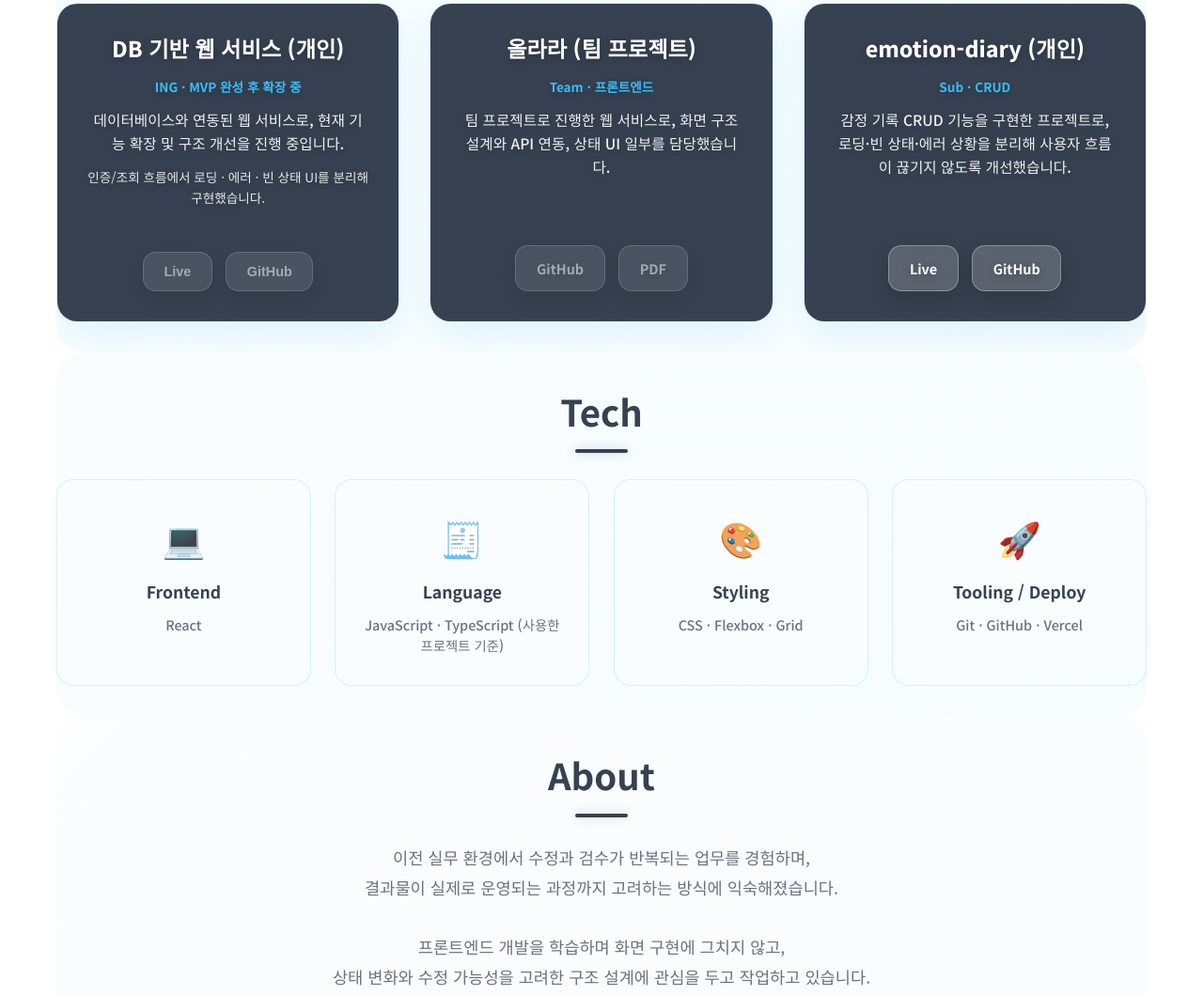
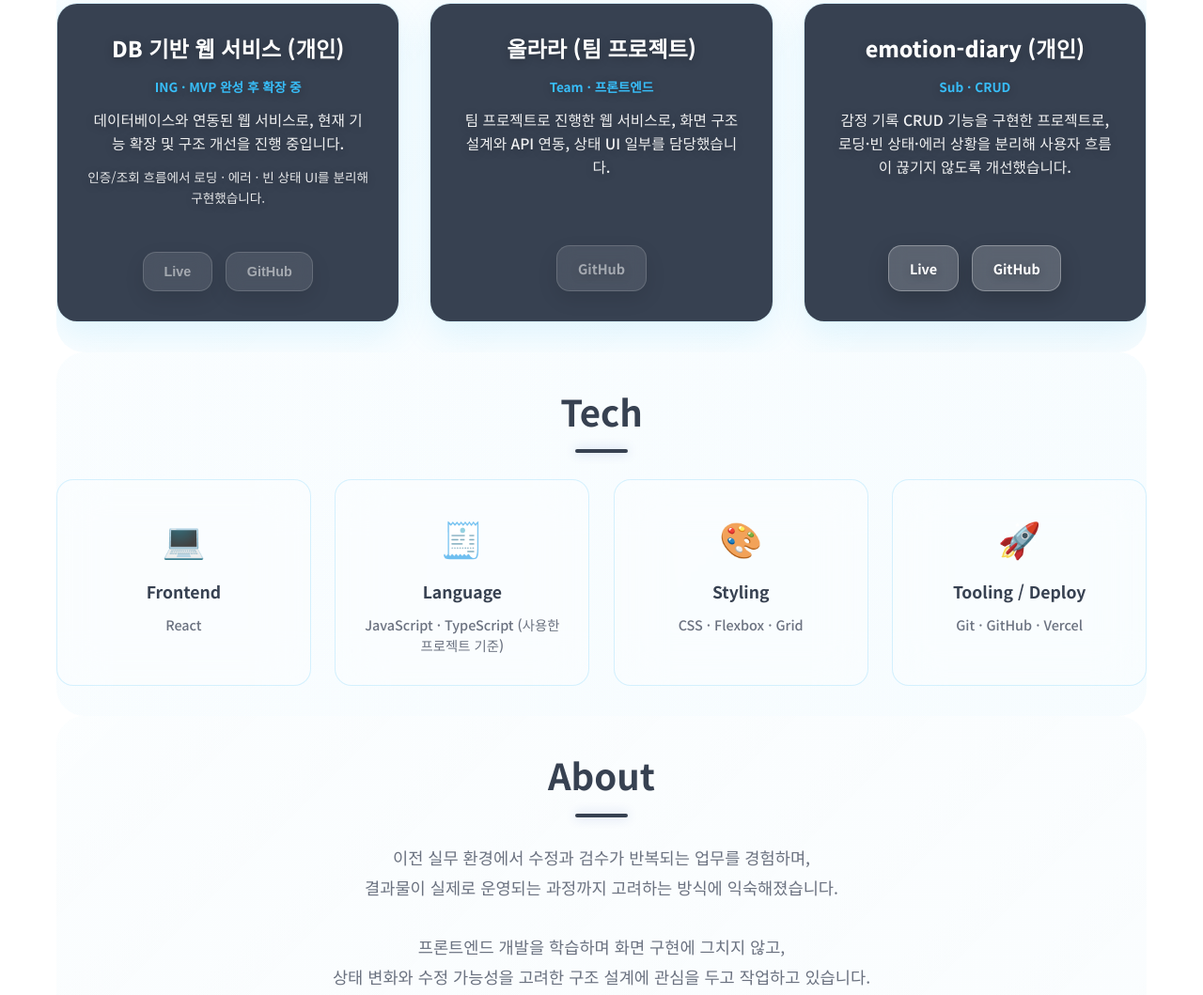
Before and after one commit to BAEEUNJi97/my_portfolio_practice, a plain HTML site: page index.html in a window 1280 px wide. Shown: the part 932-1991 px from the top of the page at 94% size. Drawn offline with Linux system fonts and the light colour scheme.

Commit message:
버튼수정

```diff
--- a/index.html
+++ b/index.html
@@ -174,15 +174,7 @@
                       style="pointer-events: none"
                     >
                       GitHub
-                    </a>
-                    <a
-                      href="#"
-                      aria-label="올라라 PDF 링크(준비중)"
-                      class="btn-disabled"
-                      style="pointer-events: none"
-                    >
-                      PDF
-                    </a>
+                  </a>
                   </div>
                 </div>
               </div>
```
